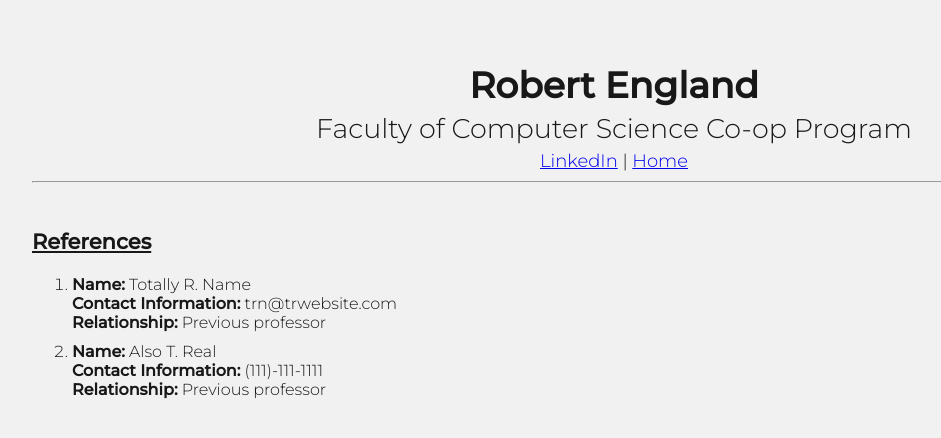
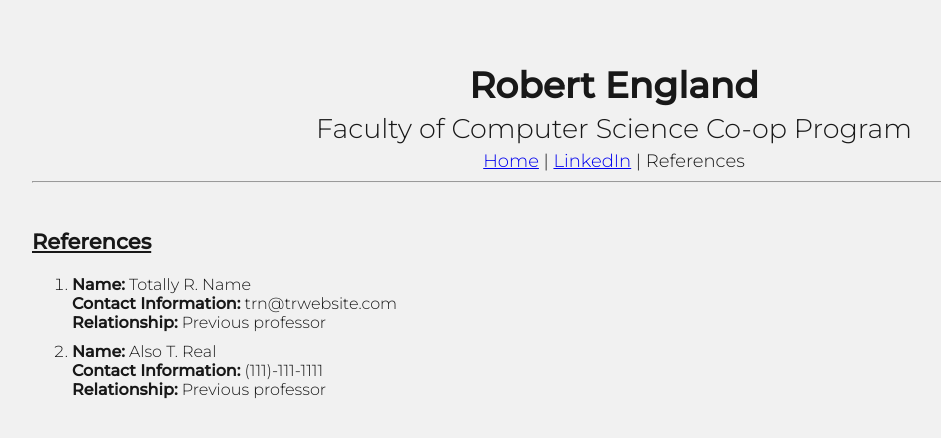
Before and after one commit to renglan1/resume-website, a plain HTML site: page references.html in a window 1280 px wide. Shown: the whole page, without its empty margins (26-967 px from the left). Drawn offline with Linux system fonts and the light colour scheme.

Commit message:
modified nav menu to have a consistent look

```diff
--- a/references.html
+++ b/references.html
@@ -19,9 +19,10 @@
         <h1>Robert England</h1>
         <h2>Faculty of Computer Science Co-op Program</h2>
         <div class="contact-info">
-            <a href="https://www.linkedin.com/in/robert-england-1a648922b/" title="View my LinkedIn!">LinkedIn</a>
+            <a href="index.html" title="Take me home!">Home</a>
             <span> | </span>
-            <a href="index.html" title="Take me home!">Home</a>
+            <a href="https://www.linkedin.com/in/robert-england-1a648922b/" title="View my LinkedIn!" target="_blank">LinkedIn</a>
+            <span> | References</span>
         </div>
         <hr>
 
```
Also changed, not shown: index.html (+1 -0 lines).
